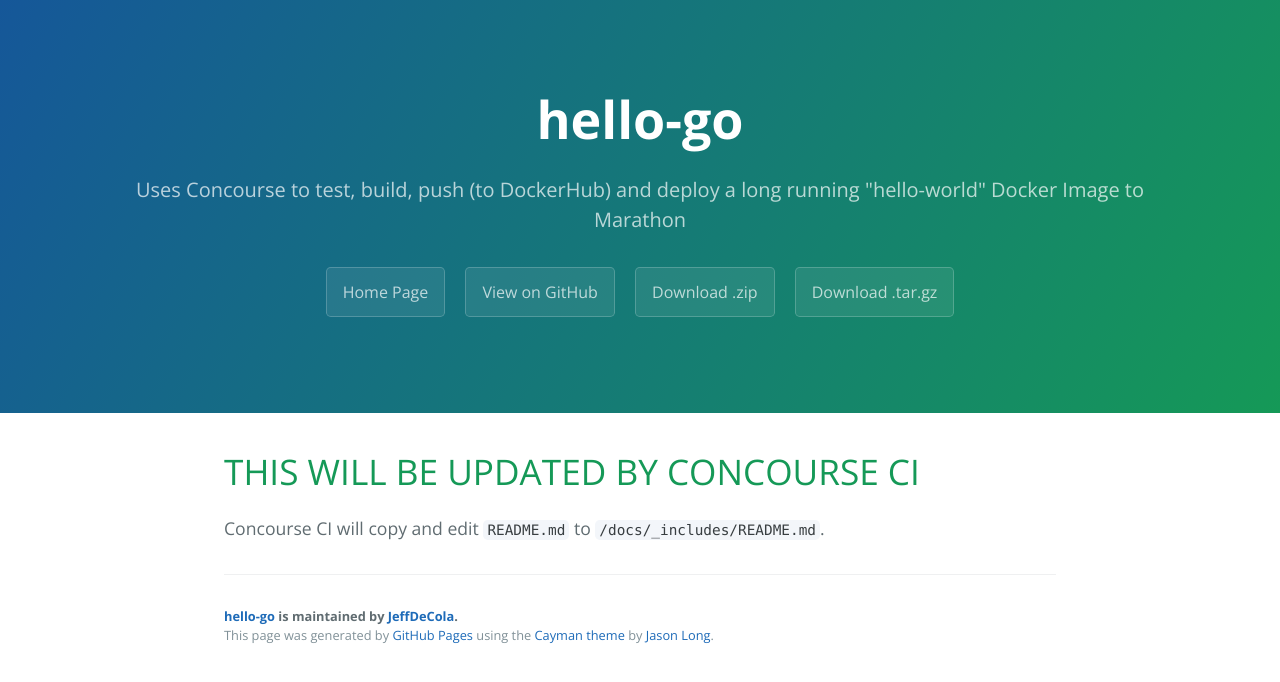
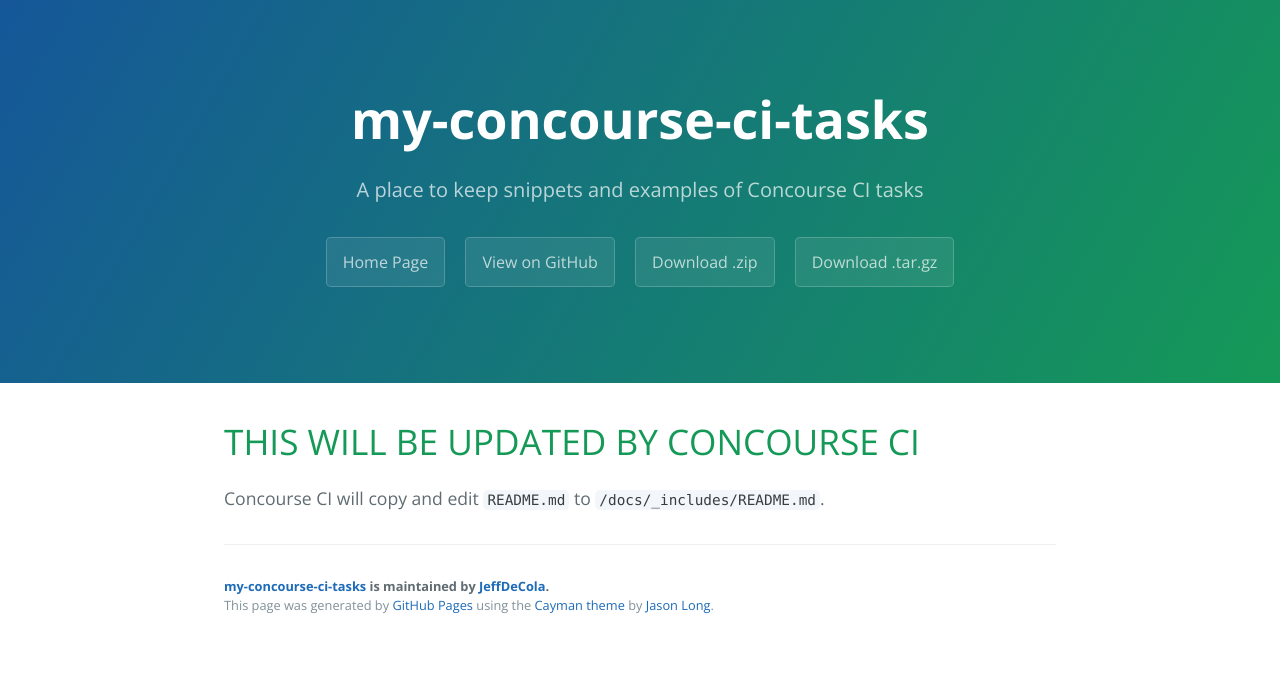
Before and after one commit to JeffDeCola/my-concourse-ci-tasks, a Jekyll site: the page built from docs/index.md, in a window 1280 px wide. Shown: the top 682 px of the page. Built offline with Jekyll 4.4.1, drawn with Linux system fonts in a browser that asks for light colours; nearby versions of some CDN libraries; library files that are not in the unit come from our copies.

Commit message:
updated docs and readme

```diff
--- a/docs/index.md
+++ b/docs/index.md
@@ -1,8 +1,8 @@
 ---
 layout: default
-title: JeffDeCola/hello-go
-projectname : hello-go
-summary: Uses Concourse to test, build, push (to DockerHub) and deploy a long running "hello-world" Docker Image to Marathon
+title: JeffDeCola/my-concourse-ci-tasks
+projectname : my-concourse-ci-tasks
+summary: A place to keep snippets and examples of Concourse CI tasks
 ---
 
 {% include README.md %}
```
Also changed, not shown: README.md.
